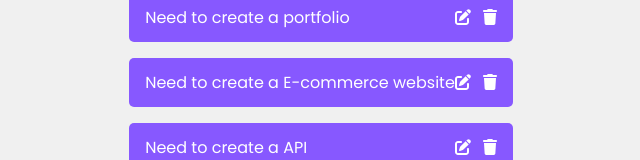
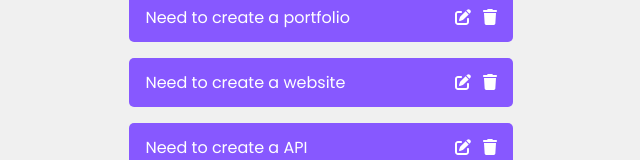
Before and after one commit to Rohith141101/Todo_React_App, a React (Create React App) app: page / in a window 1280 px wide. Shown: the part 272-432 px from the top of the page, without its empty margins (319-959 px from the left). Built offline with nearby package versions, Linux system fonts and the light colour scheme.

Commit message:
Update TodoWrapper.js

```diff
--- a/src/Components/TodoWrapper.js
+++ b/src/Components/TodoWrapper.js
@@ -6,7 +6,7 @@ import EditTodoForm from './EditTodoForm'
 uuidv4()
 const TodoWrapper = () => {
     const[todos,setTodos]=useState([{id:uuidv4(), task:"Need to create a portfolio", completed:false, isEditing:false},
-                                   {id:uuidv4(), task:"Need to create a E-commerce website", completed:false, isEditing:false },
+                                   {id:uuidv4(), task:"Need to create a website", completed:false, isEditing:false },
                                   {id:uuidv4(), task:"Need to create a API", completed:false, isEditing:false}])
 
     const addTodo=(todo)=>{
```
